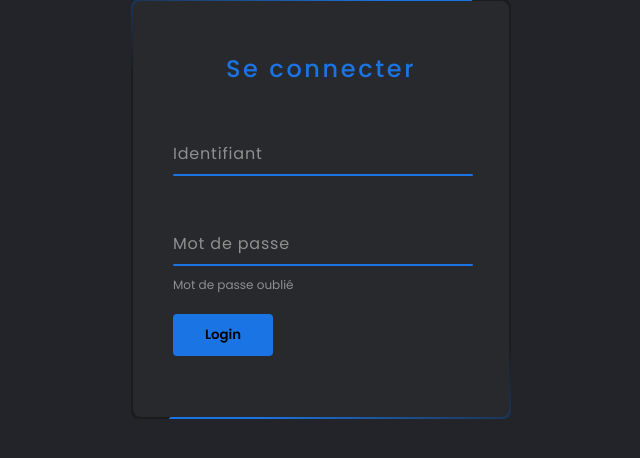
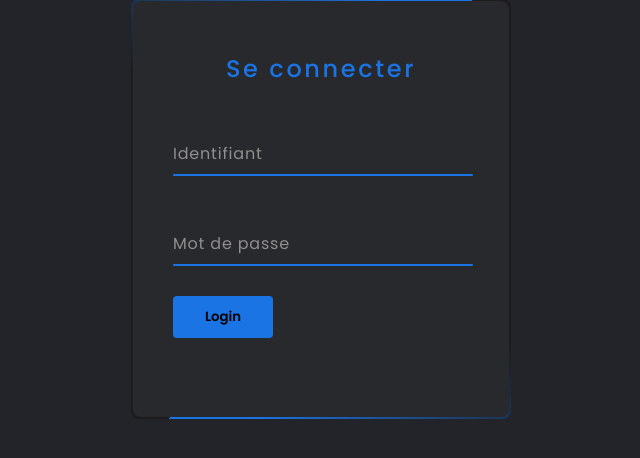
Before and after one commit to JohanGoutorbe/satisfatction-surveyV2, a PHP site: page /satisfaction-surveyV2/admin/index.php in a window 1280 px wide. Shown: the part 191-649 px from the top of the page, without its empty margins (319-959 px from the left). Run offline with PHP 8.4, Linux system fonts and the light colour scheme.

Commit message:
minor changes

```diff
--- a/admin/index.php
+++ b/admin/index.php
@@ -26,8 +26,8 @@
                 <span>Mot de passe</span>
                 <i></i>
             </div>
-            <div class="links">
-                <a href="#">Mot de passe oublié</a>
+            <div class="links" style="padding-bottom: 20px;">
+                <!--<a href="#">Mot de passe oublié</a>-->
             </div>
             <input type="submit" value="Login">
             <p>
```
